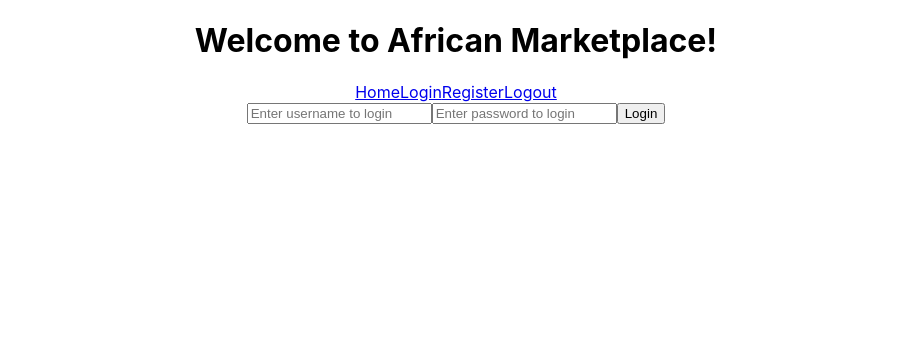
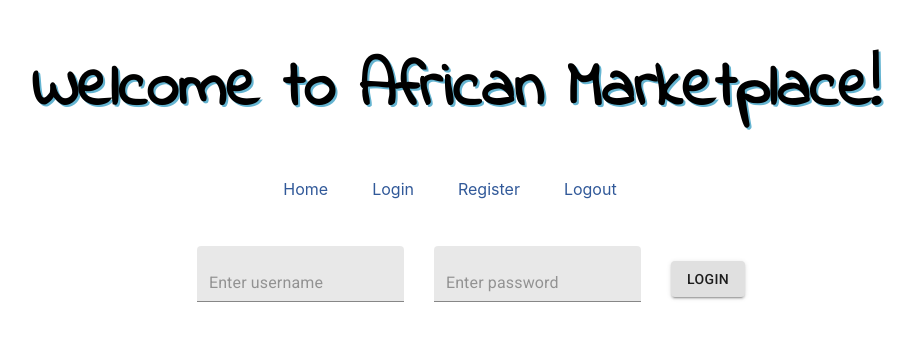
Before and after one commit to AfricanMarketplace-Lambda/frontend, a React (Create React App) app: page /login in a window 1280 px wide. Shown: the top 340 px of the page, without its empty margins (184-1099 px from the left). Built offline with nearby package versions, Linux system fonts and the light colour scheme.

Commit message:
styled forms, text, and item card

```diff
--- a/package.json
+++ b/package.json
@@ -3,6 +3,7 @@
   "version": "0.1.0",
   "private": true,
   "dependencies": {
+    "@material-ui/core": "^4.11.3",
     "@testing-library/jest-dom": "^5.11.9",
     "@testing-library/react": "^11.2.3",
     "@testing-library/user-event": "^12.6.2",
@@ -15,6 +16,7 @@
     "redux": "^4.0.5",
     "redux-logger": "^3.0.6",
     "redux-thunk": "^2.3.0",
+    "styled-components": "^5.2.1",
     "web-vitals": "^0.2.4"
   },
   "scripts": {
--- a/public/index.html
+++ b/public/index.html
@@ -4,6 +4,9 @@
 <head>
     <meta charset="utf-8" />
     <link rel="icon" href="%PUBLIC_URL%/favicon.ico" />
+    <link rel="preconnect" href="https://fonts.gstatic.com">
+    <link href="https://fonts.googleapis.com/css2?family=Indie+Flower&display=swap" rel="stylesheet">
+    <link rel="stylesheet" href="https://fonts.googleapis.com/css?family=Roboto:300,400,500,700&display=swap" />
     <meta name="viewport" content="width=device-width, initial-scale=1" />
     <meta name="theme-color" content="#000000" />
     <meta name="description" content="Web site created using create-react-app" />
--- a/src/App.css
+++ b/src/App.css
@@ -13,19 +13,34 @@
   }
 }
 
-.App-header {
-  background-color: #282c34;
-  min-height: 100vh;
-  display: flex;
-  flex-direction: column;
-  align-items: center;
-  justify-content: center;
-  font-size: calc(10px + 2vmin);
-  color: white;
+.App-link {
+  color: #61dafb;
 }
 
-.App-link {
-  color: #61dafb;
+.App h1 {
+  font-family: 'Indie Flower', cursive;
+  font-size: 4em;
+  text-shadow: 2px 2px #64b4d1;
+}
+
+.items-wrapper h2 {
+  font-family: 'Indie Flower', cursive;
+  font-size: 2em;
+  text-shadow: 2px 2px #64b4d1;
+}
+
+.item-card {
+  border: 1px solid gray;
+  padding: 2em;
+  width: 20vw;
+  border-radius: 2em;
+}
+
+.items-card-container {
+display: flex;
+align-items: center;
+flex-direction: row;
+justify-content: space-evenly;
 }
 
 @keyframes App-logo-spin {
--- a/src/App.js
+++ b/src/App.js
@@ -15,7 +15,7 @@ export default function App() {
   return (
     <div className="App">
       <div>
-        <h1>Welcome to African Marketplace!</h1>
+        <h1 className="title">Welcome to African Marketplace!</h1>
         <NavBar />
       </div>
       <Switch>
--- a/src/components/Item.js
+++ b/src/components/Item.js
@@ -1,6 +1,8 @@
 import React from 'react';
 import { useHistory} from 'react-router-dom';
 import { deleteItem } from '../actions';
+import { Button } from "@material-ui/core/index";
+
 
 const Item = ({item}) => {
     const { push } = useHistory();
@@ -14,13 +16,13 @@ const Item = ({item}) => {
     }
 
     return (
-        <div className="item-wrapper">
-            <h2>{item.name}</h2>
+        <div className="item-card">
+            <h3>{item.name}</h3>
             <p>Description: {item.description}</p>
             <p>Price:${item.price}</p>
             <div className='buttons'>
-                <button className='edit-btn' onClick={handleEditClick} >Edit Item</button>
-                <button className='delete-btn' onClick={handleDeleteClick}>Delete Item</button>
+            <Button color="primary" onClick={handleEditClick} >Edit Item</Button>
+            <Button color="primary" onClick={handleDeleteClick}>Delete Item</Button>
             </div>
         </div>
     )
--- a/src/components/Items.js
+++ b/src/components/Items.js
@@ -4,8 +4,19 @@ import { connect } from "react-redux";
 import Item from './Item';
 import { useHistory } from "react-router-dom";
 
+import { Button } from "@material-ui/core/index";
+import { makeStyles } from '@material-ui/core/styles';
+
+const useStyles = makeStyles({
+  root:{
+    marginTop: 30
+  },
+})
+
 const Items = ({isFetching, items, error, getItems}) => {
   const { push } = useHistory();
+  const classes = useStyles();
+
   useEffect(() => {
     getItems();
   }, []);
@@ -26,13 +37,15 @@ const Items = ({isFetching, items, error, getItems}) => {
 
   return (
       <div className="items-wrapper">
-          <h1>In Season and In Stock!</h1>
-          <button onClick={handleAddClick}>Add an Item</button>
+          <h2>In Season and In Stock!</h2>
+          <div className="items-card-container">
           {items.map(item => {
             return(
-                <Item item={item} key={item.id}/>
-            )
-          })}
+              <Item item={item} key={item.id}/>
+              )
+            })}
+          </div>
+            <Button className={classes.root} variant="contained" color="primary"onClick={handleAddClick}>Add an Item</Button>
       </div>
   )
 };
--- a/src/components/ItemsForm.js
+++ b/src/components/ItemsForm.js
@@ -3,6 +3,9 @@ import { useHistory } from 'react-router-dom';
 import { addItem } from '../actions';
 import { connect } from 'react-redux';
 import axiosWithAuth from '../utils/axiosWithAuth';
+import { Button } from "@material-ui/core/index";
+import { makeStyles } from '@material-ui/core/styles';
+import { TextField } from '@material-ui/core';
 
 const initialValues = {
     name: '',
@@ -11,10 +14,19 @@ const initialValues = {
     catergory_id: ''
 }
 
+const useStyles = makeStyles({
+    root:{
+      marginLeft: 30,
+      marginRight: 30
+    },
+  })
+
 const ItemsForm = ({items}) => {
     console.log('hello', items)
 const [formValues, setFormValues] = useState(initialValues);
 const { push } = useHistory();
+const classes = useStyles();
+
 //Helper Functions
 const onChange = (e) => {
     setFormValues({
@@ -41,38 +53,27 @@ const onSubmit = (e) => {
 
     return (
         <form onSubmit={onSubmit}>
-            <label>
-            Name
-            <input
+ <TextField className={classes.root} id="standard-basic" label="Name"
             name='name'
             onChange={onChange}
             value={formValues.name}
             />
-            </label>
-            <label>
-            Description
-            <input
+<TextField className={classes.root} id="standard-basic" label="Description"
             name='description'
             onChange={onChange}
             value={formValues.description}
             />
-            </label>
-            <label>
-            Price
-            <input
+            <TextField className={classes.root} id="standard-basic" label="Price"
             name='price'
             onChange={onChange}
             value={formValues.price}
             />
-            </label>
-            <label>
             <select onChange={onChange} value={formValues.catergory_id} name="category">
             <option value="">- Select a category -</option>
             <option value="home">Home Improvement</option>
             <option value="decor">Decorations</option>
           </select>
-            </label>
-        <button>Add Item</button>
+          <Button className={classes.root} variant="contained" color="default">Add Item</Button>
         </form>
     )
 };
--- a/src/components/Login.js
+++ b/src/components/Login.js
@@ -1,6 +1,20 @@
 import React, { useState } from 'react';
 import { useHistory } from 'react-router-dom';
 import axiosWithAuth from '../utils/axiosWithAuth';
+import { TextField } from '@material-ui/core';
+import { makeStyles } from '@material-ui/core/styles';
+import { Button } from "@material-ui/core/index";
+
+const useStyles = makeStyles({
+    root:{
+      marginLeft: 30,
+      marginTop: 15
+    },
+    login:{
+        marginLeft: 30,
+        marginTop: 30
+      },
+  })
 
 export default function Login() {
     const [loginValues, setLoginValues] = useState({
@@ -8,6 +22,7 @@ export default function Login() {
         password: ''
     });
     const { push } = useHistory();
+    const classes = useStyles();
 
     //HELPER FUNCTIONS
     const login = (evt) =>{
@@ -32,22 +47,21 @@ export default function Login() {
 
 return (
  <div>
-     <form
-     onSubmit= {login}>
-    <input
+     <form noValidate autoComplete="off" onSubmit= {login}>
+     <TextField className={classes.root} id="filled-basic" variant="filled"
         type="text"
         value={loginValues.username}
         onChange={onChange}
         name='username'
-        placeholder= "Enter username to login"/>
-    <input
+        placeholder= "Enter username"/>
+     <TextField className={classes.root} id="filled-basic" variant="filled"
         type="text"
-        placeholder= "Enter password to login"
+        placeholder= "Enter password"
         name='password'
         value= {loginValues.password}
         onChange= {onChange}
         />
-    <button>Login</button>
+        <Button className={classes.login} variant="contained" color="default">Login</Button>
     </form>
 </div>
 
--- a/src/components/Register.js
+++ b/src/components/Register.js
@@ -1,11 +1,28 @@
 import React, { useState } from 'react';
 import axiosWithAuth from '../utils/axiosWithAuth';
+import { Button } from "@material-ui/core/index";
+import { TextField } from '@material-ui/core';
+import { makeStyles } from '@material-ui/core/styles';
+
+const useStyles = makeStyles({
+    root:{
+      marginLeft: 30,
+      marginTop: 15
+    },
+    register:{
+        marginLeft: 30,
+        marginTop: 30
+      },
+  })
+
 
 export default function Register() {
     const [registerValues, setRegisterValues] = useState({
         username: '',
         password: ''
     });
+    const classes = useStyles();
+
 
     //HELPER FUNCTIONS
     const register = (evt) =>{
@@ -28,22 +45,21 @@ export default function Register() {
 
 return (
  <div>
-     <form
-     onSubmit= {register}>
-    <input
+     <form noValidate autoComplete="off" onSubmit= {register}>
+     <TextField className={classes.root} id="filled-basic" variant="filled"
         type="text"
         value={registerValues.username}
         onChange={onChange}
         name='username'
-        placeholder= "Enter username to register"/>
-    <input
+        placeholder= "Enter username"/>
+     <TextField className={classes.root} id="filled-basic" variant="filled"
         type="text"
-        placeholder= "Enter password to register"
+        placeholder= "Enter password"
         name='password'
         value= {registerValues.password}
         onChange= {onChange}
         />
-    <button>Register</button>
+    <Button className={classes.register} variant="contained" color="default">Register</Button>
     </form>
 </div>
 
--- a/src/components/UpdateForm.js
+++ b/src/components/UpdateForm.js
@@ -4,6 +4,9 @@ import axiosWithAuth from '../utils/axiosWithAuth';
 import { updateItem } from '../actions';
 import { connect } from 'react-redux';
 import { useHistory, useParams } from 'react-router-dom';
+import { Button } from "@material-ui/core/index";
+import { makeStyles } from '@material-ui/core/styles';
+import { TextField } from '@material-ui/core';
 
 const initialItem = {
     name: '',
@@ -12,10 +15,18 @@ const initialItem = {
     catergory_id: ''
 }
 
+const useStyles = makeStyles({
+    root:{
+      marginLeft: 30,
+      marginRight: 30
+    },
+  })
+
 const UpdateForm = ({items}) =>{
     const [item, setItem] = useState(initialItem);
     let params = useParams();
     const { push } = useHistory();
+    const classes = useStyles();
 
     useEffect(()=> {
         axios.get(`https://tt17-african-marketplace.herokuapp.com/api/items/${params.id}`)
@@ -49,30 +60,21 @@ const onSubmit = e => {
 
     return (
         <form onSubmit={onSubmit}>
-            <label>
-            Name
-            <input
+            <TextField className={classes.root} id="standard-basic" label="Name"
             name='name'
             onChange={onChange}
             value={item.name}
             />
-            </label>
-            <label>
-            Description
-            <input
+            <TextField className={classes.root} id="standard-basic" label="Description"
             name='description'
             onChange={onChange}
             value={item.description}
             />
-            </label>
-            <label>
-            Price
-            <input
+            <TextField className={classes.root} id="standard-basic" label="Price"
             name='price'
             onChange={onChange}
             value={item.price}
             />
-            </label>
             <label>
             <select onChange={onChange} value={item.category} name="category">
             <option value="">- Select a category -</option>
@@ -80,7 +82,7 @@ const onSubmit = e => {
             <option value="decor">Decorations</option>
           </select>
             </label>
-        <button>Update Item</button>
+        <Button className={classes.root} variant="contained" color="default">Update Item</Button>
         </form>
     )
 }
--- a/src/index.css
+++ b/src/index.css
@@ -11,3 +11,20 @@ code {
   font-family: source-code-pro, Menlo, Monaco, Consolas, 'Courier New',
     monospace;
 }
+
+.navbar{
+  margin-bottom: 2em;
+}
+
+.navbar a {
+  margin-right: 12px;
+  text-decoration: none;
+  color: #315999;
+  font-size: 1em;
+  padding: 1em;
+  border-radius: 10px;
+}
+
+.navbar a:hover{
+  background-color: #82a0d1;
+}
```
Also changed, not shown: 2 other files (tests, documents, lock files or other folders).
